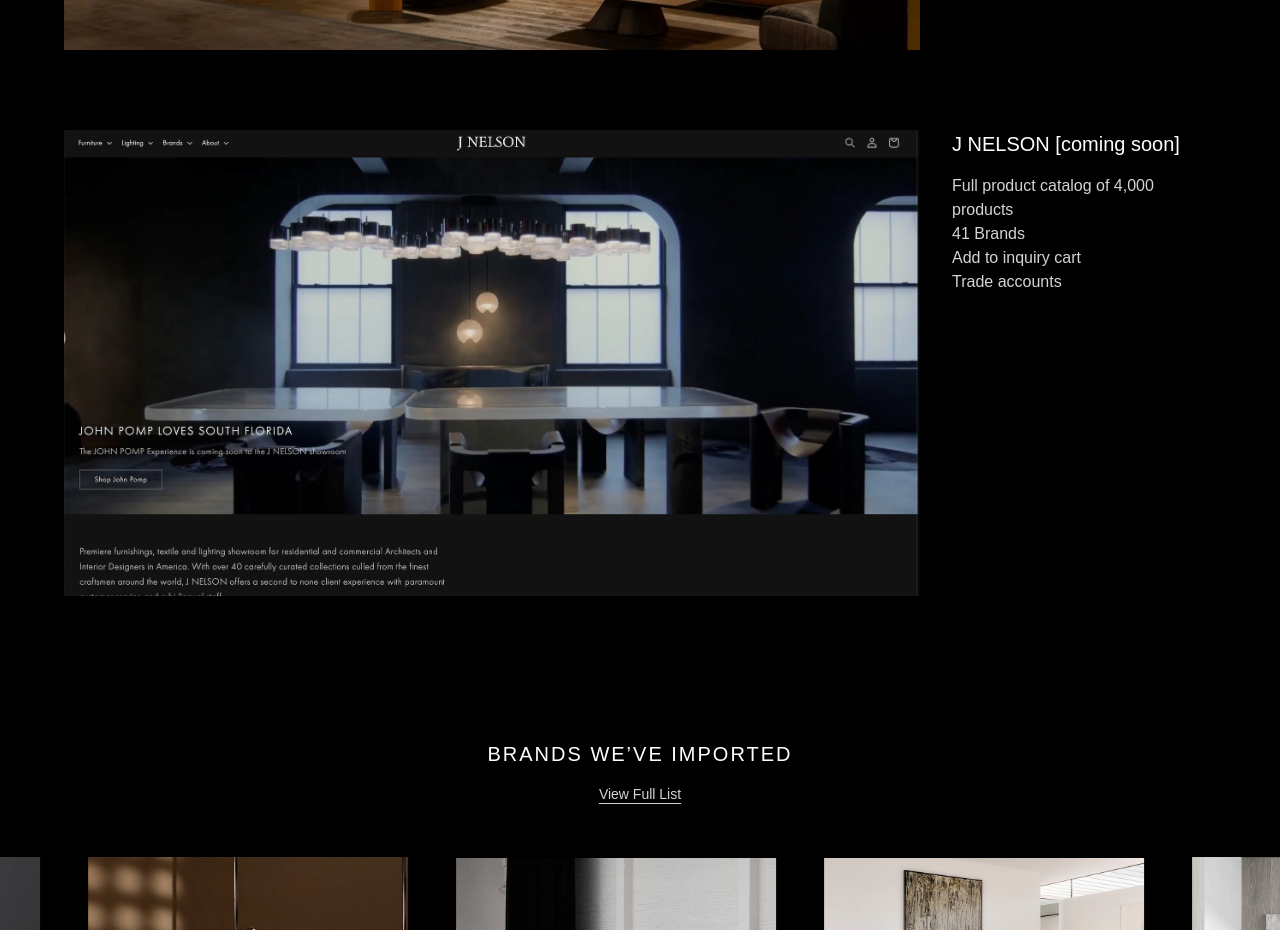
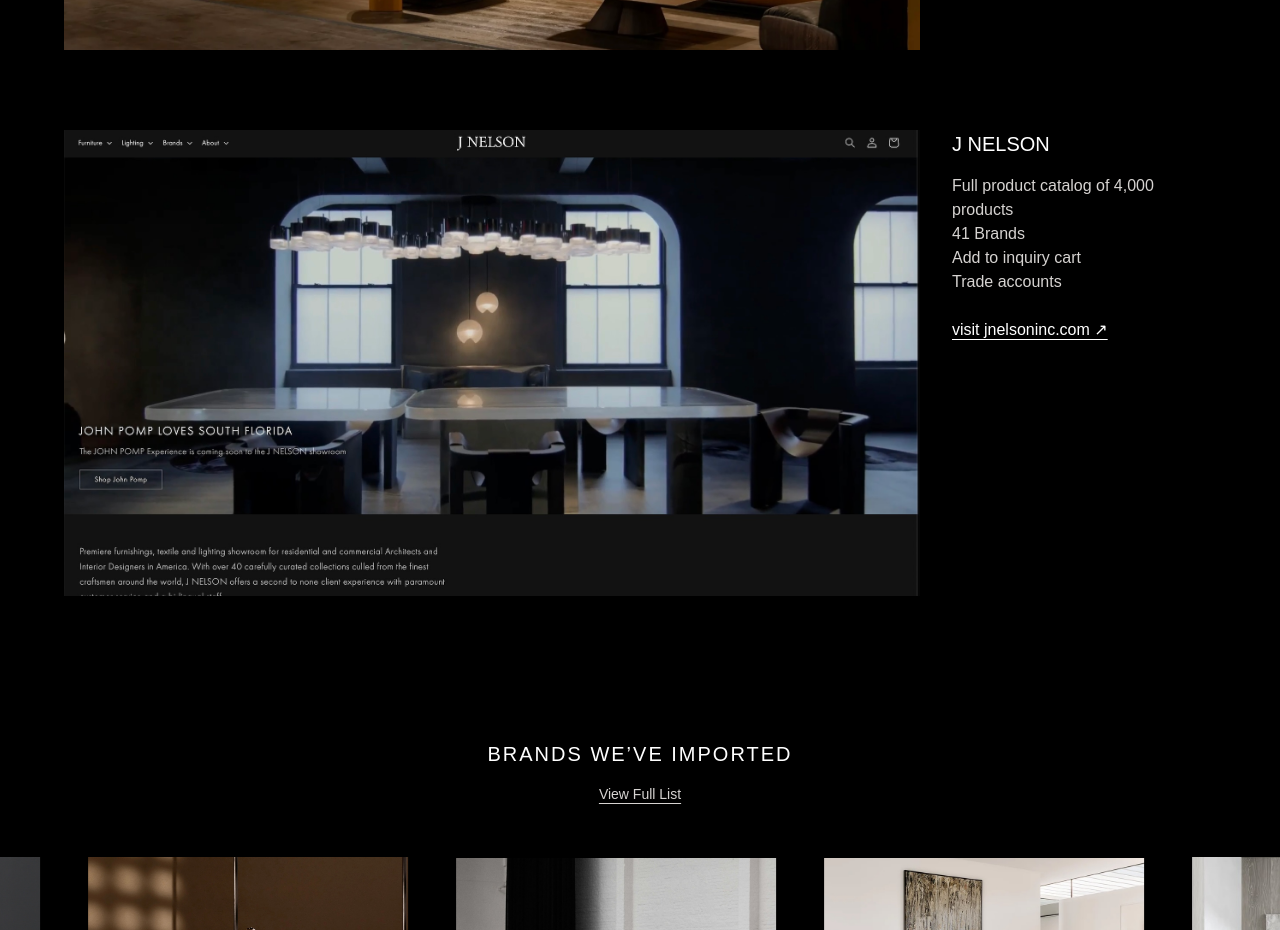
Before and after one commit to adskinner/showrooms-frontend, a Next.js app: page / in a window 1280 px wide. Shown: the part 1860-2790 px from the top of the page. Built offline with nearby package versions, Linux system fonts and the light colour scheme; a web font is replaced by a local one.

Commit message:
jnelson is live

```diff
--- a/src/app/page.tsx
+++ b/src/app/page.tsx
@@ -108,23 +108,22 @@
               </div>
             </div>
             <div className="flex flex-wrap md:-mx-4">
-            <h2 className="text-xl text-white font-light pb-2 md:hidden">J NELSON [coming soon]</h2>
+            <h2 className="text-xl text-white font-light pb-2 md:hidden">J NELSON</h2>
 
               <div className="w-full md:w-3/4 md:px-4">
-              <img src="/images/jn-homepage.jpg"/>
+              <a href="http://jnelsoninc.com/"><img src="/images/jn-homepage.jpg"/></a>
               </div>
               <div className="w-full md:w-1/4 md:px-4">
-              <h2 className="text-xl text-white font-light pb-4 hidden md:block">J NELSON [coming soon]</h2>
+              <h2 className="text-xl text-white font-light pb-4 hidden md:block">J NELSON</h2>
               <ul className="text-stone-300 leading-normal font-light mb-4 md:mb-6 mt-4 md:mt-0">
                 <li>Full product catalog of 4,000 products</li>
                 <li>41 Brands</li>
                 <li>Add to inquiry cart</li>
                 <li>Trade accounts</li>
               </ul>
+              <p className="text-white"><a className="text-white underline underline-offset-4 hover:no-underline decoration-1" href="http://jnelsoninc.com/">visit jnelsoninc.com ↗</a></p>
               </div>
             </div>
-
-
 
           </div>
           </section>
```
